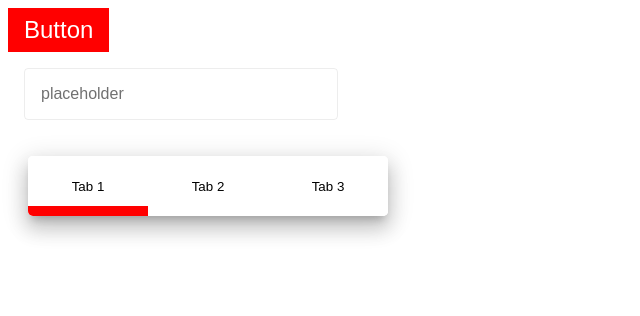
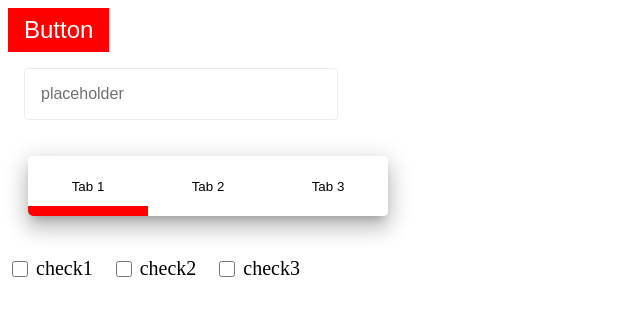
Before and after one commit to iwaskorean/my-stuff, a React (Create React App) app: page / in a window 1280 px wide. Shown: the top 316 px of the page, without its empty margins (0-640 px from the left). Built offline with nearby package versions, Linux system fonts and the light colour scheme; the HTML template or start-up script is replaced by a standard one.

Commit message:
Create checkbox component and story

```diff
--- a/src/App.tsx
+++ b/src/App.tsx
@@ -1,5 +1,6 @@
 import { useState } from 'react';
 import { Button, TextField, Tabs } from './components';
+import Checkbox from './components/Checkbox/Checkbox';
 import { Tab } from './components/Tabs/Tab';
 import { TabGlider } from './components/Tabs/TabGlider';
 
@@ -18,8 +19,27 @@
   },
 ];
 
+const checks = [
+  {
+    label: 'check1',
+  },
+  {
+    label: 'check2',
+  },
+  {
+    label: 'check3',
+  },
+];
+
 function App() {
   const [currentIndex, setCurrentIndex] = useState(0);
+  const [checkList, setCheckList] = useState(() => checks.map(() => false));
+
+  const handleCheckItem = (id: number) => {
+    setCheckList((checks) =>
+      checks.map((check, i) => (i === id ? !check : check))
+    );
+  };
 
   return (
     <>
@@ -27,6 +47,8 @@
       <br />
       <TextField placeholder='placeholder' />
       <br />
+      {/* Tabs Container */}
+      <div>
         <Tabs tabs={tabs}>
           {tabs.map((tab, i) => (
             <Tab
@@ -40,6 +62,20 @@
           ))}
           <TabGlider currentIndex={currentIndex} />
         </Tabs>
+      </div>
+      <br />
+      {/* Checkbox Container */}
+      <div>
+        {checks.map((check, i) => (
+          <Checkbox
+            key={i}
+            index={i}
+            label={check.label}
+            handleCheckItem={handleCheckItem}
+          />
+        ))}
+        {checkList.every((c) => c) && <span>체크 박스 모두 선택 완료</span>}
+      </div>
     </>
   );
 }
--- /dev/null
+++ b/src/components/Checkbox/Checkbox.tsx
@@ -0,0 +1,63 @@
+import {
+  ChangeEvent,
+  InputHTMLAttributes,
+  PropsWithChildren,
+  useState,
+} from 'react';
+import styled from '@emotion/styled';
+
+export interface ICheckBox
+  extends PropsWithChildren<InputHTMLAttributes<HTMLInputElement>> {
+  index: number;
+  label: string;
+  handleCheckItem: (id: number, isChecked: boolean) => void;
+}
+
+export default function Checkbox({
+  label,
+  index,
+  handleCheckItem,
+  ...props
+}: ICheckBox) {
+  const [checked, setChecked] = useState(false);
+
+  const handleCheck = ({ target }: ChangeEvent<HTMLInputElement>) => {
+    setChecked(!checked);
+    handleCheckItem(index, target.checked);
+  };
+
+  return (
+    <Container>
+      <Input
+        id={label}
+        type='checkbox'
+        checked={checked}
+        onChange={handleCheck}
+        {...props}
+      />
+      <Label htmlFor={label}>
+        <LabelText>{label}</LabelText>
+      </Label>
+    </Container>
+  );
+}
+
+const Container = styled.span`
+  margin-right: 16px;
+  display: inline-flex;
+  align-items: center;
+  justify-content: space-between;
+`;
+
+const Label = styled.label`
+  font-size: 20px;
+  padding: 3px;
+`;
+
+const Input = styled.input`
+  margin-right: 5px;
+  width: 16px;
+  height: 16px;
+`;
+
+const LabelText = styled.span``;
```
Also changed, not shown: 1 other file (tests, documents, lock files or other folders). Lines whose indentation alone changed are shown as unchanged.
